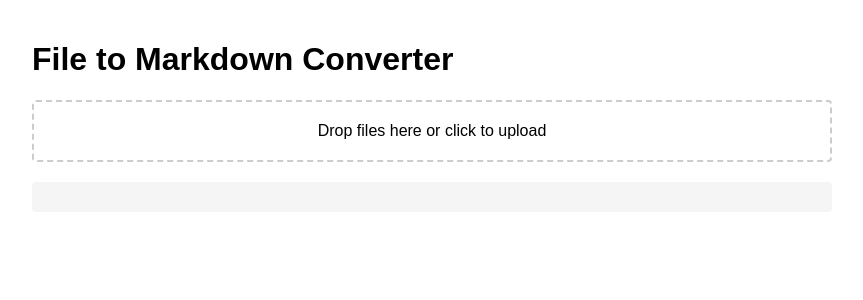
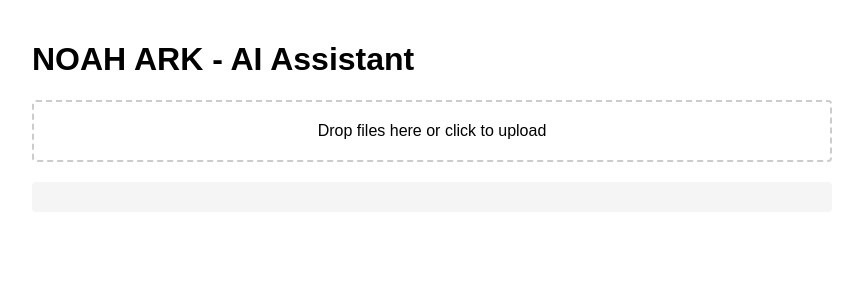
Before and after one commit to robencr8/noah-ark, a Python web app: template templates/index.html in a window 1280 px wide. Shown: the top 300 px of the page, without its empty margins (208-1071 px from the left). Run offline with Jinja, Linux system fonts and the light colour scheme; the template is opened without the code that fills it, so the values that code supplies are empty.

Commit message:
Assistant checkpoint: Updated system name to NOAH ARK
Assistant generated file changes:
- main.py: Update system name in chat messages, Update system name in chat endpoint
- templates/index.html: Update page title

---

User prompt:

model name is NOAH ARK

```diff
--- a/main.py
+++ b/main.py
@@ -456,7 +456,7 @@ async def websocket_chat(websocket: WebSocket):
 
             messages = [{
                 "role": "system",
-                "content": f"You are NOAH, a helpful AI assistant. Context:\n{context}"
+                "content": f"You are NOAH ARK, a helpful AI assistant. Context:\n{context}"
             }, {
                 "role": "user",
                 "content": chat_request.message
@@ -497,7 +497,7 @@ async def chat_with_noah(chat_request: ChatRequest):
         messages = [
             {
                 "role": "system",
-                "content": f"You are NOAH, a helpful AI assistant. Here is some context about our previous interactions:\n{context}"
+                "content": f"You are NOAH ARK, a helpful AI assistant. Here is some context about our previous interactions:\n{context}"
             },
             {
                 "role": "user",
--- a/templates/index.html
+++ b/templates/index.html
@@ -33,7 +33,7 @@
     </style>
 </head>
 <body>
-    <h1>File to Markdown Converter</h1>
+    <h1>NOAH ARK - AI Assistant</h1>
     <div class="drop-zone" id="dropZone">
         Drop files here or click to upload
         <input type="file" id="fileInput" style="display: none">
```
